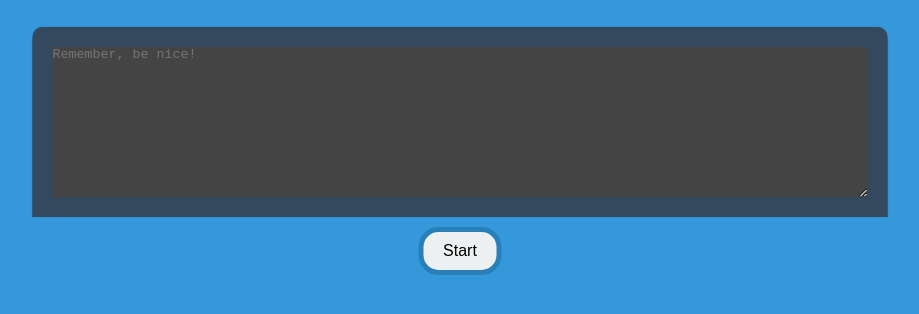
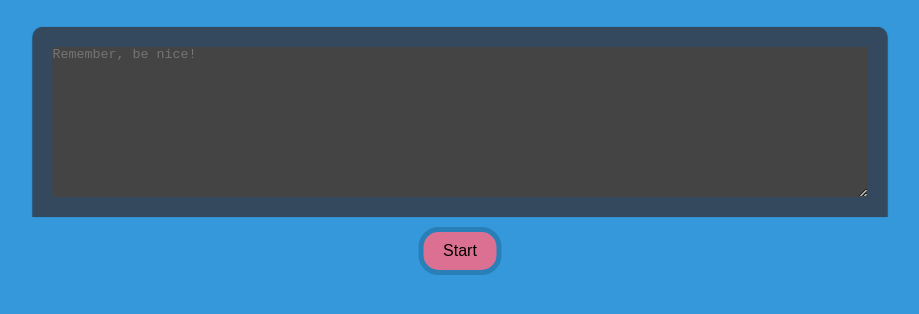
Before and after one commit to priyasawai/Typing-Speed-Test-Website, a plain HTML site: page type writer/index.html in a window 1280 px wide. In both pictures the pointer is over the button "Start". Shown: the part 292-606 px from the top of the page, without its empty margins (180-1099 px from the left). Drawn offline with Linux system fonts and the light colour scheme.

Commit message:
Update style.css

```diff
--- a/type writer/style.css
+++ b/type writer/style.css
@@ -45,4 +45,9 @@ textarea{
     background: #ecf0f1;
     font-size: 1rem;
     margin-top: 10px;
+    cursor: pointer;
 }
+.mainbtn:hover{
+    background-color: palevioletred;
+    color:black
+}
```
